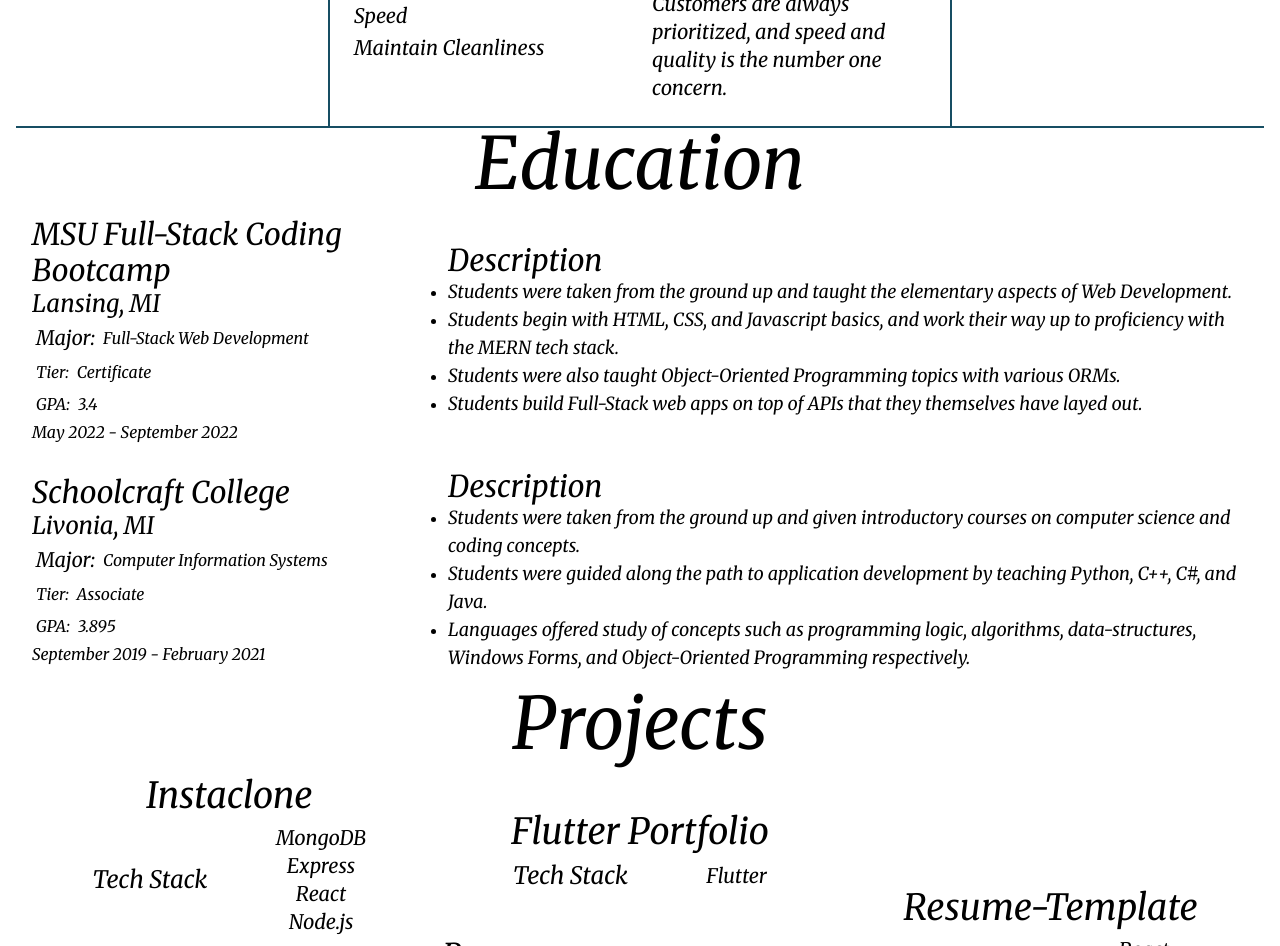
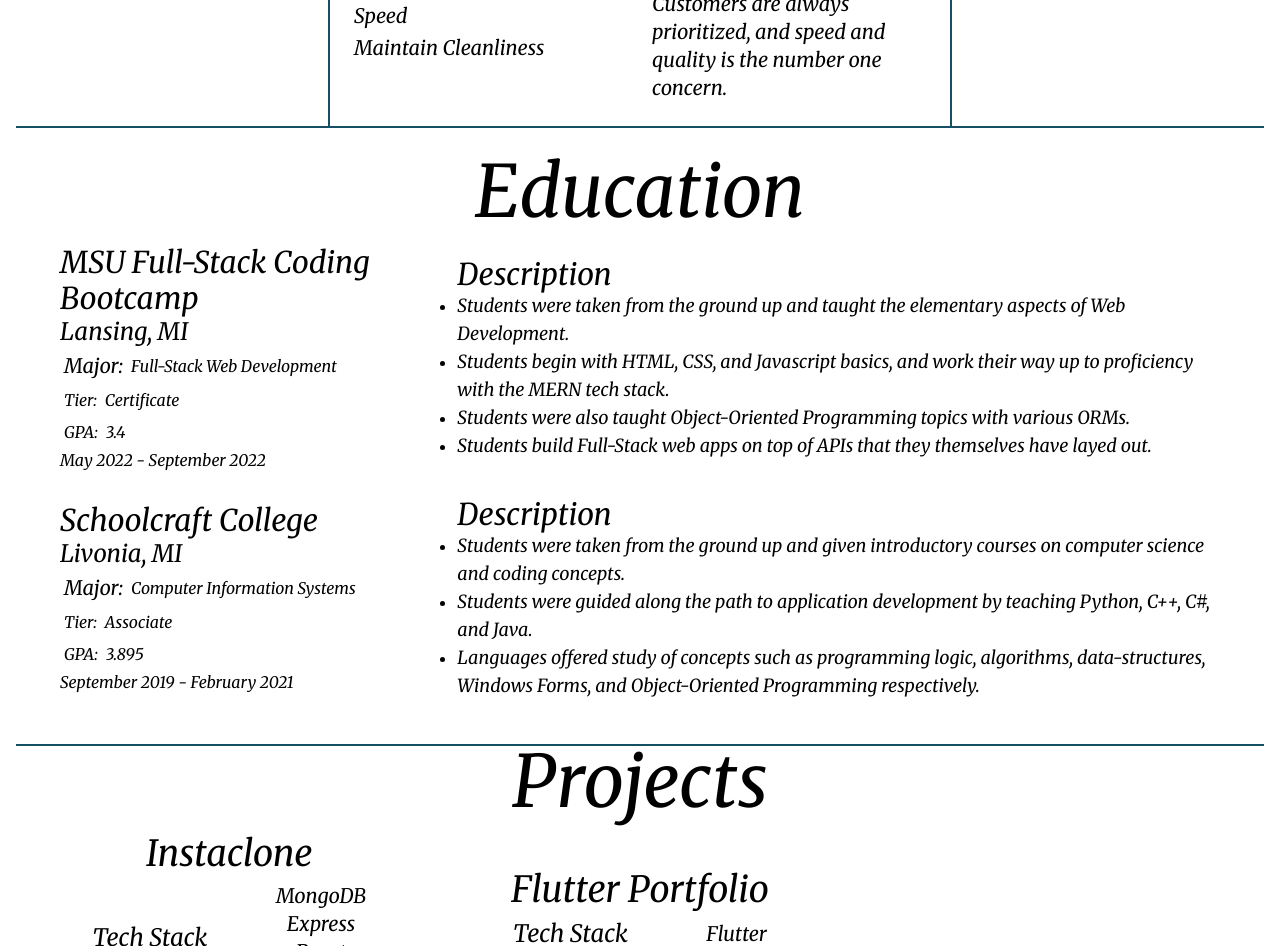
Before and after one commit to ProgrammingAStorm/Resume-Template, a React (Vite) app: page / in a window 1280 px wide. Shown: the part 2880-3826 px from the top of the page. Built offline with nearby package versions, Linux system fonts and the light colour scheme.

Commit message:
Added Education Border

```diff
--- a/src/components/Education.tsx
+++ b/src/components/Education.tsx
@@ -1,7 +1,7 @@
 import { EducationData } from "../data";
 
 export default function Education(educationData: EducationData) {
-    return <section className="flex flex-col items-center">
+    return <section className="flex flex-col items-center w-full border-b-2 border-cyan-900 p-7">
         <h1 className="text-7xl">Education</h1>
 
         <ul>
```
